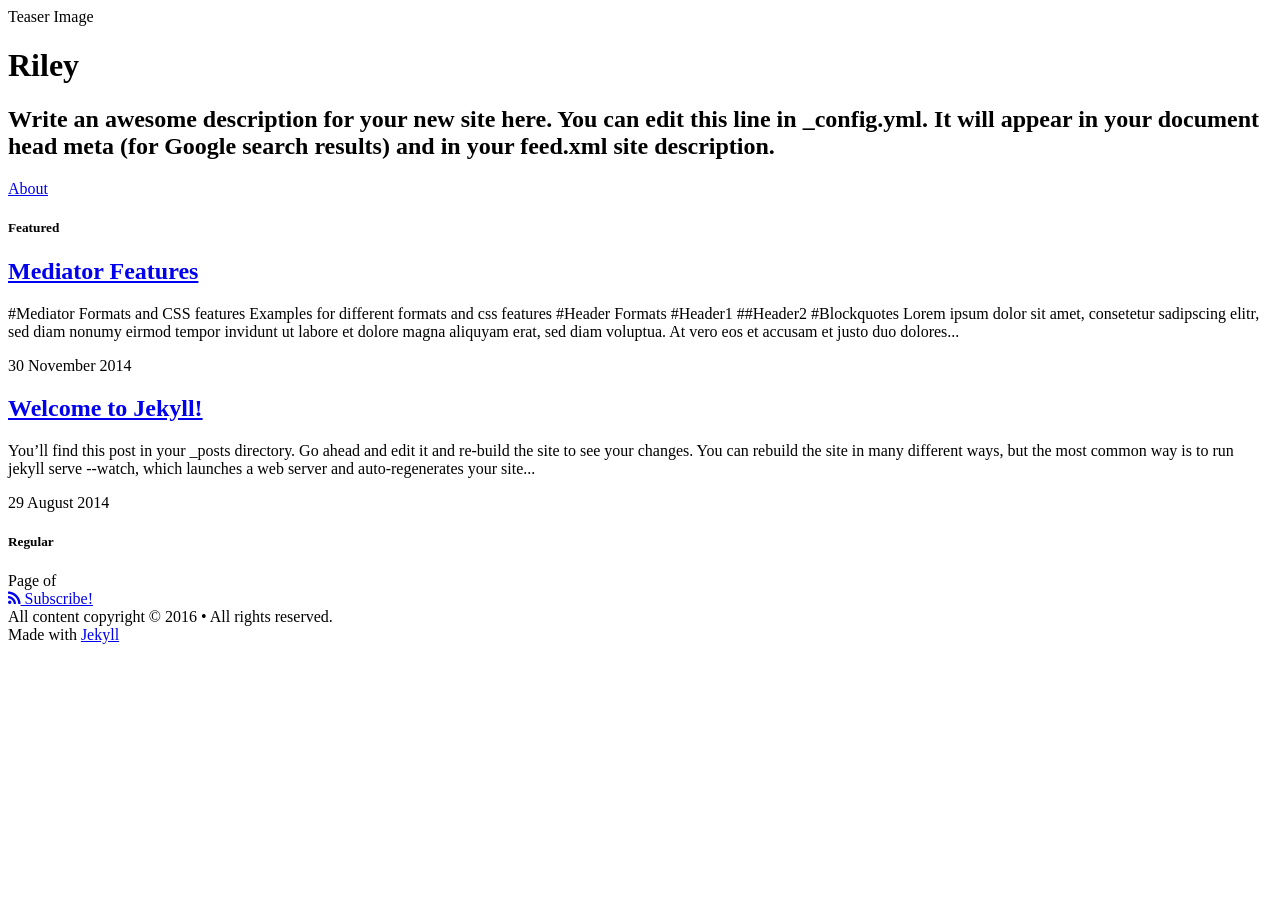
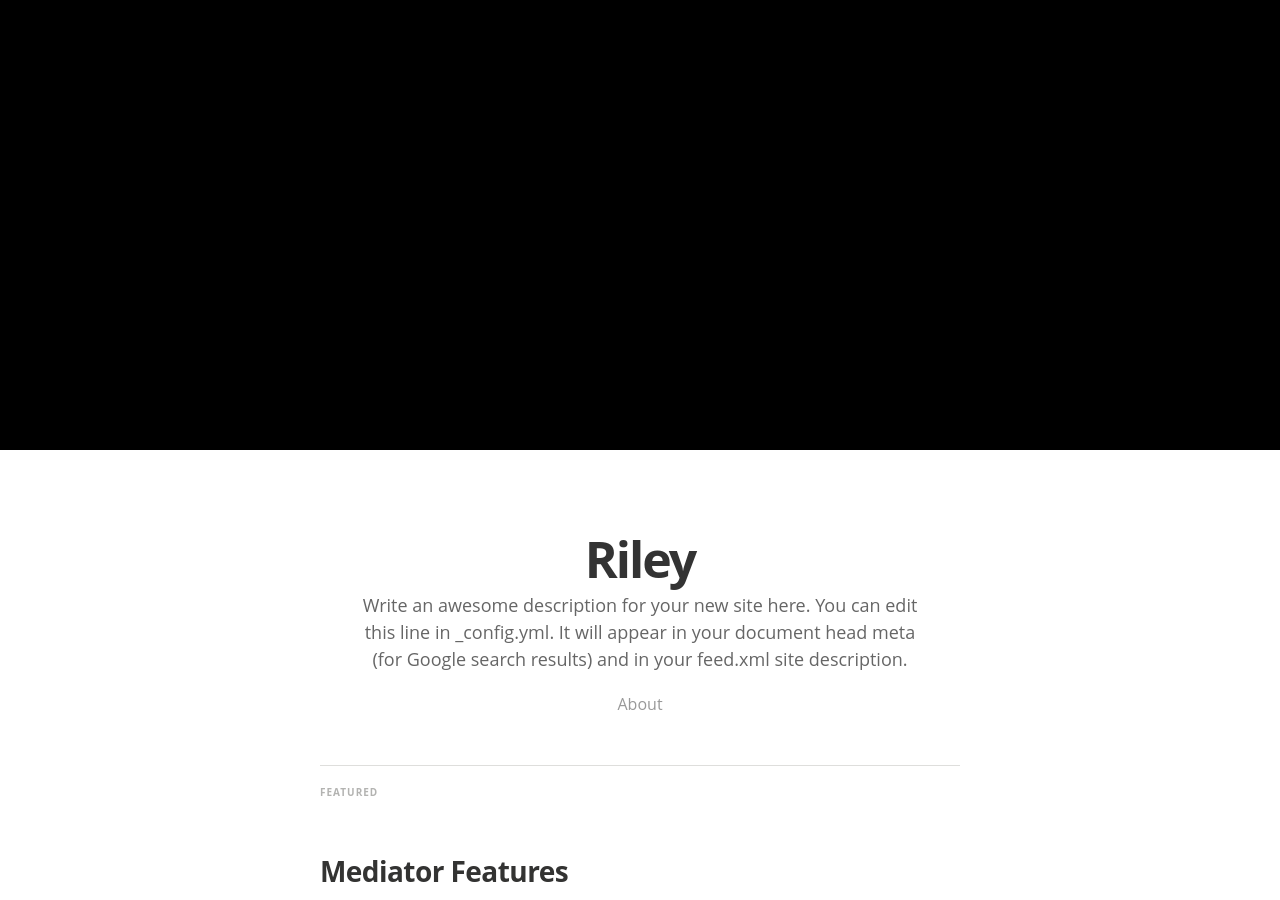
Before and after one commit to rileysparsons/rileysparsons.github.io, a Jekyll site: the page built from blog/index.html, in a window 1280 px wide and 900 px high. Built offline with Jekyll 4.4.1, drawn with Linux system fonts in a browser that asks for light colours; nearby versions of some CDN libraries; some web fonts are replaced; comment, search, counter and statistics services are not loaded.

Commit message:
Locate css files properly for blog

```diff
--- a/_includes/mediator/head.html
+++ b/_includes/mediator/head.html
@@ -41,6 +41,6 @@
   <link rel="stylesheet" href="//brick.a.ssl.fastly.net/Linux+Libertine:400,400i,700,700i/Open+Sans:400,400i,700,700i">
   <link href="//maxcdn.bootstrapcdn.com/font-awesome/4.2.0/css/font-awesome.min.css" rel="stylesheet">
 
-  <link rel="stylesheet" type="text/css" media="screen" href="{{ "/css/blog/main.css"  | prepend: site.baseurl  }}" />
-  <link rel="stylesheet" type="text/css" media="print" href="{{ "/css/blog/print.css"  | prepend: site.baseurl  }}" />
+  <link rel="stylesheet" type="text/css" media="screen" href="{{ "/css/mediator/main.css"  | prepend: site.baseurl  }}" />
+  <link rel="stylesheet" type="text/css" media="print" href="{{ "/css/mediator/print.css"  | prepend: site.baseurl  }}" />
 </head>
```
